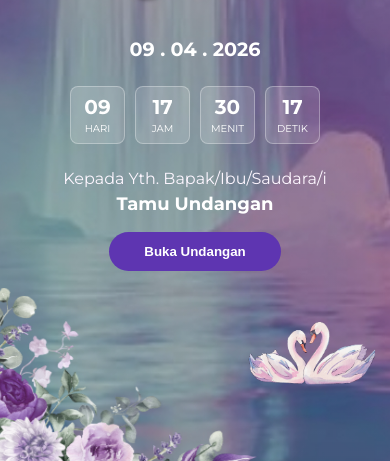
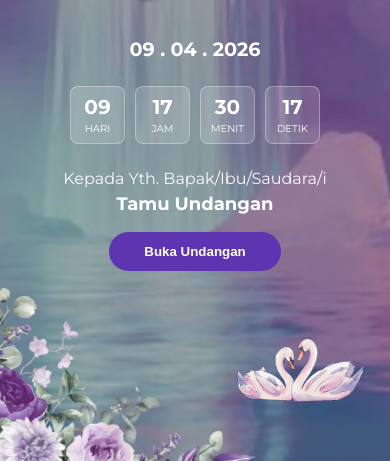
Before and after one commit to joachimakwilamarculy/undangan-pernikahan-jubandy-yemima, a plain HTML site: page index.html in a window 390 px wide. Shown: the part 383-844 px from the top of the page. Drawn offline with Linux system fonts and the light colour scheme.

Commit message:
Update style.css

```diff
--- a/style.css
+++ b/style.css
@@ -1074,8 +1074,8 @@ body {
     /* Angsa diperbesar sedikit (dari 45% ke 55%) */
     .Angsa {
         width: 60%; /* Diperbesar sedikit */
-        right: -10%;
-        bottom: 5%;
+        right: -7%;
+        bottom: 3%;
     }
 
     /* --- Sisa kode media query (TIDAK BERUBAH) --- */
```
